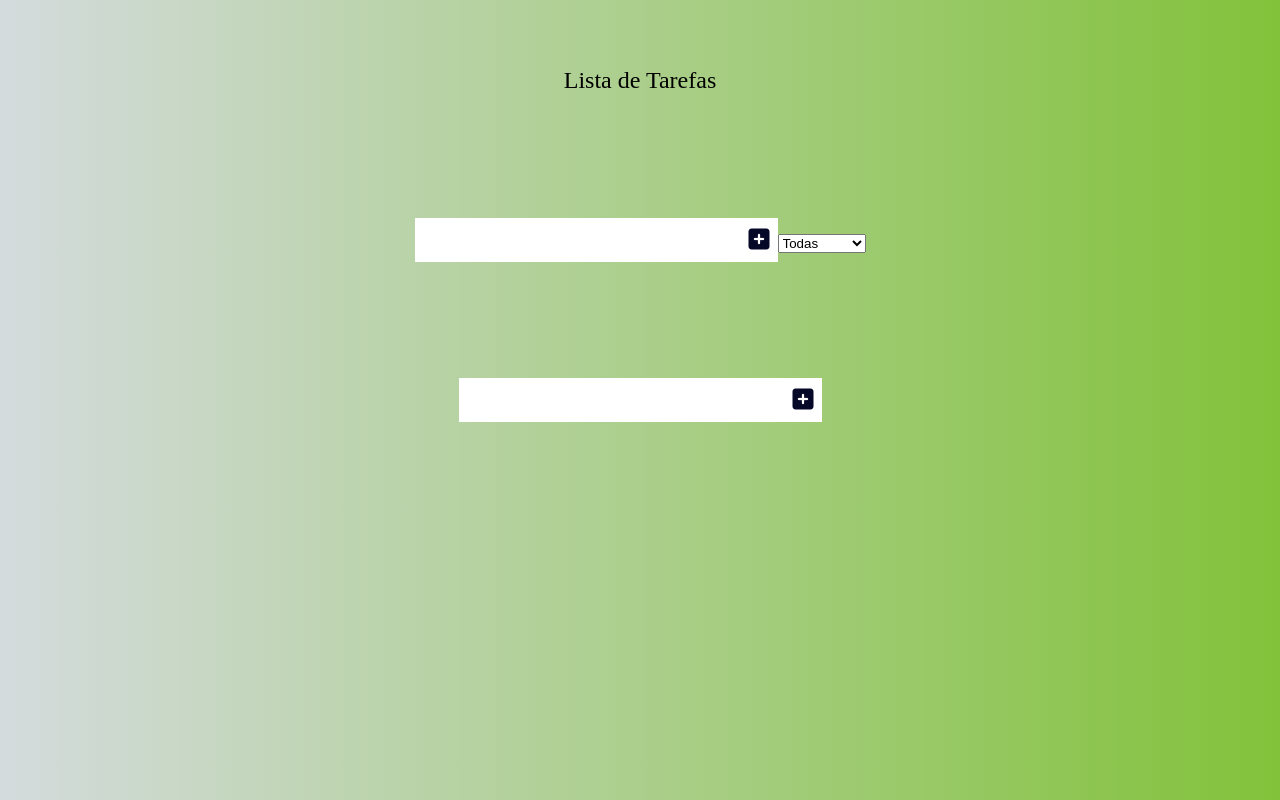
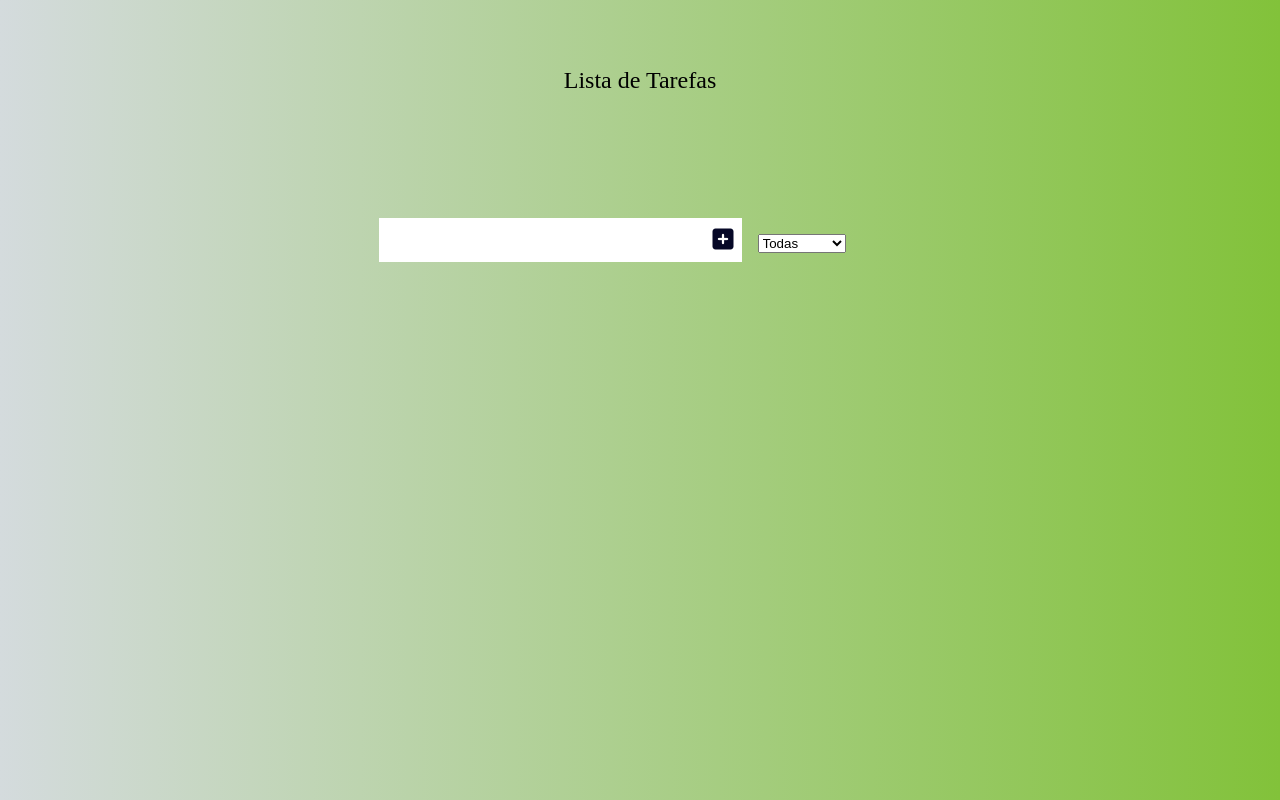
Before and after one commit to RafaelMavili/RafaelMavili, a plain HTML site: page index.html in a window 1280 px wide. Drawn offline with Linux system fonts and the light colour scheme.

Commit message:
add-delete-e-alteracoes-no-html

```diff
--- a/index.html
+++ b/index.html
@@ -12,29 +12,27 @@
     <header>
         Lista de Tarefas
     </header>
+
     <form>
         <input type="text" class="todo-input">
         <button type="submit" class="todo-button">
             <i class="fas fa-plus-square"></i>
         </button>
+
         <div class="select">
-            <select name="todos" class="filter-todos">
+            <select name="todos" class="filter-todo">
                 <option value="all">Todas</option>
                 <option value="completed">Completa</option>
                 <option value="uncompleted">Incompleta</option>
             </select>
         </div>
     </form>
-    <form action="">
-        <input type="text" class="todo-input">
-        <button class="todo-button">
-            <i class="fas fa-plus-square"></i>
-        </button>
-    </form>
+
     <div class="todo-container">
         <ul class="todo-list">
         </ul>
     </div>
+
     <script src="app.js"></script>
 </body>
 
--- a/style.css
+++ b/style.css
@@ -77,8 +77,6 @@ form button:hover {
     .completed-btn {
         background: rgb(59, 140, 207);
     }
-
-
     /* evita conflitos entre botoes */
 
     .fa-trash,
@@ -95,3 +93,13 @@ form button:hover {
         transform: translate(8rem) rotate(20deg);
         opacity: 0;
     }
+
+    .select {
+        appearance: none;
+        outline: none;
+        border: none;
+        color: #060827;
+        width: 10rem;
+        cursor: pointer;
+        padding: 1rem;
+    }
```
Lines whose indentation alone changed are shown as unchanged.
